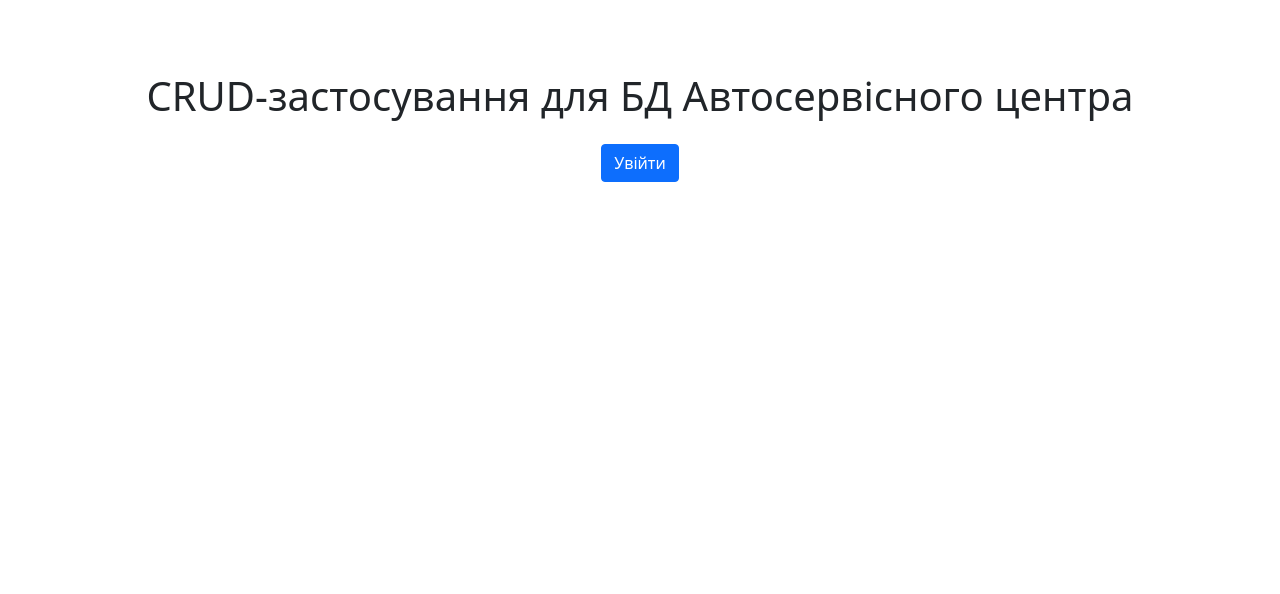
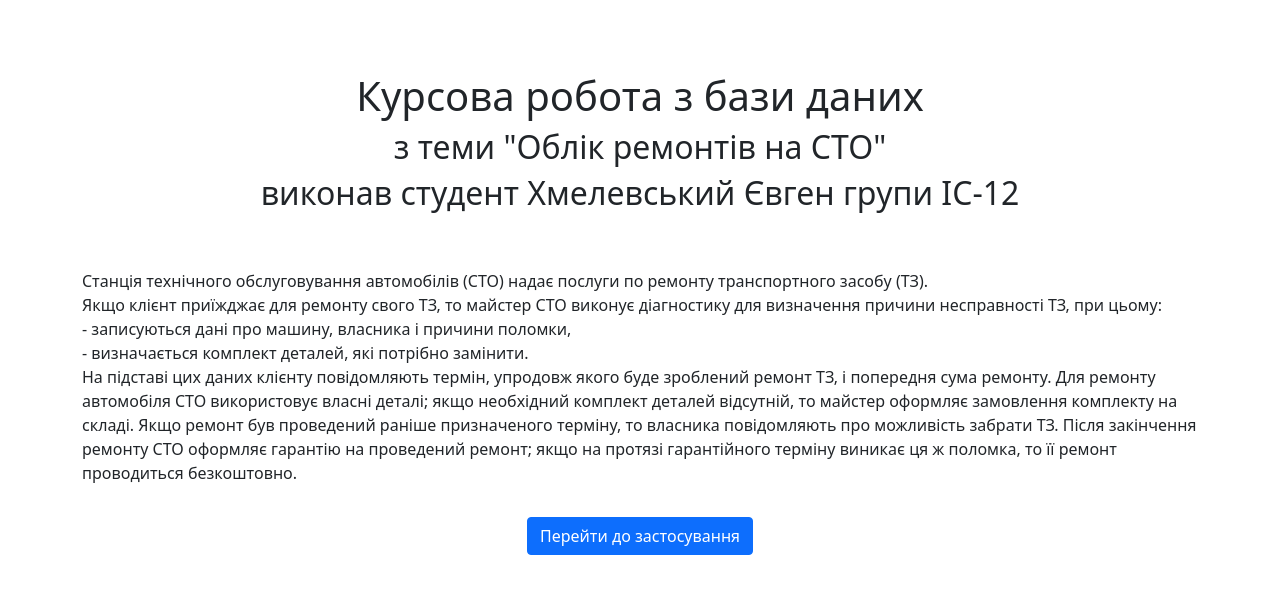
Before and after one commit to khmelevskyi/auto_service_station_esystem, a Django app: template website_app/templates/index.html in a window 1280 px wide. Shown: the part 96-690 px from the top of the page. Run offline with Django 3.2, Linux system fonts and the light colour scheme; the template is opened without the code that fills it, so the values that code supplies are empty; some libraries are stand-ins or nearby versions.

Commit message:
improvements to index.html

```diff
--- a/website_app/templates/index.html
+++ b/website_app/templates/index.html
@@ -4,12 +4,28 @@
 <div class="container">
     <div class="row mt-5">
         <div class="col-12 text-center">
-            <h1>CRUD-застосування для БД Автосервісного центра</h1>
+            <h1>Курсова робота з бази даних</h1>
+            <h2>з теми "Облік ремонтів на СТО"</h2>
+            <h2>виконав студент Хмелевський Євген групи ІС-12</h2>
+            <br><br>
+        </div>
+        <div class="col-12">
+            <p>
+                Станція технічного обслуговування автомобілів (СТО) надає послуги по ремонту транспортного засобу (ТЗ).<br>
+                Якщо клієнт приїжджає для ремонту свого ТЗ, то майстер СТО виконує діагностику для визначення причини несправності ТЗ, при цьому:<br>
+                 - записуються дані про машину, власника і причини поломки,<br>
+                 - визначається комплект деталей, які потрібно замінити.<br>
+                На підставі цих даних клієнту повідомляють термін, упродовж якого буде зроблений ремонт ТЗ, і попередня сума ремонту.
+                Для ремонту автомобіля СТО використовує власні деталі; якщо необхідний комплект деталей відсутній,
+                то майстер оформляє замовлення комплекту на складі. Якщо ремонт був проведений раніше призначеного терміну,
+                то власника повідомляють про можливість забрати ТЗ. Після закінчення ремонту СТО оформляє гарантію на проведений ремонт;
+                якщо на протязі гарантійного терміну виникає ця ж поломка, то її ремонт проводиться безкоштовно.
+            </p>
         </div>
     </div>
     <div class="row mt-3">
         <div class="col-12 text-center">
-            <a href="/show/clients" class="btn btn-primary">Увійти</a>
+            <a href="/show/clients" class="btn btn-primary">Перейти до застосування</a>
         </div>
     </div>
 </div>
```
